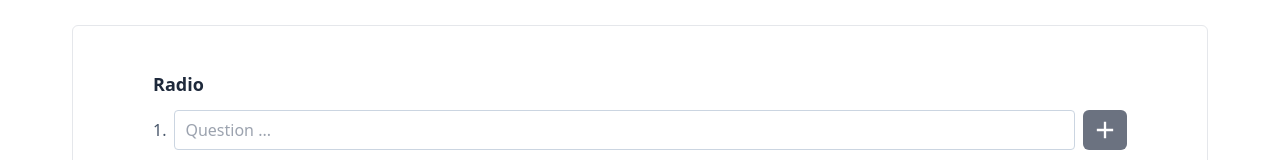
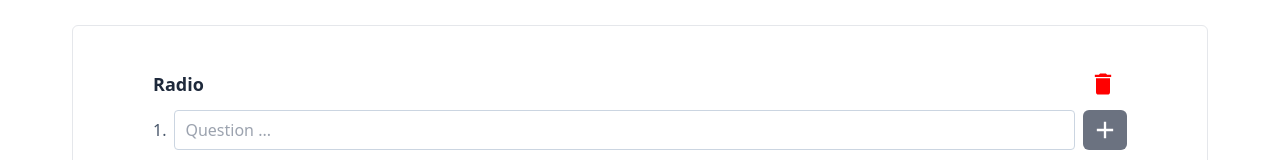
Before and after one commit to ploy-thanaporn/question-form, a React (Create React App) app: page /create-question in a window 1280 px wide. Both pictures are taken after a click on the button "Radio". Shown: the part 203-363 px from the top of the page. Built offline with nearby package versions, Linux system fonts and the light colour scheme.

Commit message:
feat: delete questiont

```diff
--- a/src/components/CreateQuestion.jsx
+++ b/src/components/CreateQuestion.jsx
@@ -3,7 +3,7 @@ import { QuestionContext } from "../App";
 import { useNavigate } from "react-router-dom";
 import { RiAddFill } from "react-icons/ri";
 import { BsCalendarEvent } from "react-icons/bs";
-import { MdClose } from "react-icons/md";
+import { MdClose, MdDelete } from "react-icons/md";
 
 const CreateQuestion = () => {
   const [questions, setQuestions] = useState([]);
@@ -22,6 +22,13 @@ const CreateQuestion = () => {
       answer: "",
     });
 
+    setQuestions(newQuestions);
+  };
+
+  const onDeleteQuestion = (questionIndex) => {
+    const newQuestions = [...questions];
+
+    newQuestions.splice(questionIndex, 1);
     setQuestions(newQuestions);
   };
 
@@ -69,9 +76,18 @@ const CreateQuestion = () => {
     return (
       <div className="text-slate-600 px-10 mt-6">
         <div className="flex flex-col">
-          <p className="text-slate-800 font-semibold text-lg mb-3">
-            {questionType.charAt(0).toUpperCase() + questionType.slice(1)}
-          </p>
+          <div className="flex justify-between">
+            <p className="text-slate-800 font-semibold text-lg mb-3">
+              {questionType.charAt(0).toUpperCase() + questionType.slice(1)}
+            </p>
+            <button
+              onClick={() => onDeleteQuestion(questionIndex)}
+              className="h-full w-12 flex items-center justify-center rounded-md ml-2"
+            >
+              <MdDelete className="w-7 h-7" color="red" />
+            </button>
+          </div>
+
           <div className="flex items-center h-10">
             <span>{questionIndex + 1}.</span>
             <input
@@ -115,7 +131,7 @@ const CreateQuestion = () => {
                     }
                     value={choice.title}
                     type="text"
-                    className="border-b border-slate-300 rounded py-2 pl-2 ml-2 outline-none w-[1220px]"
+                    className="border-b border-slate-300 rounded py-2 pl-2 ml-2 outline-none w-[1200px]"
                     placeholder={`Option ${choiceIndex + 1}`}
                   />
                   {/* btn delete choice */}
```
